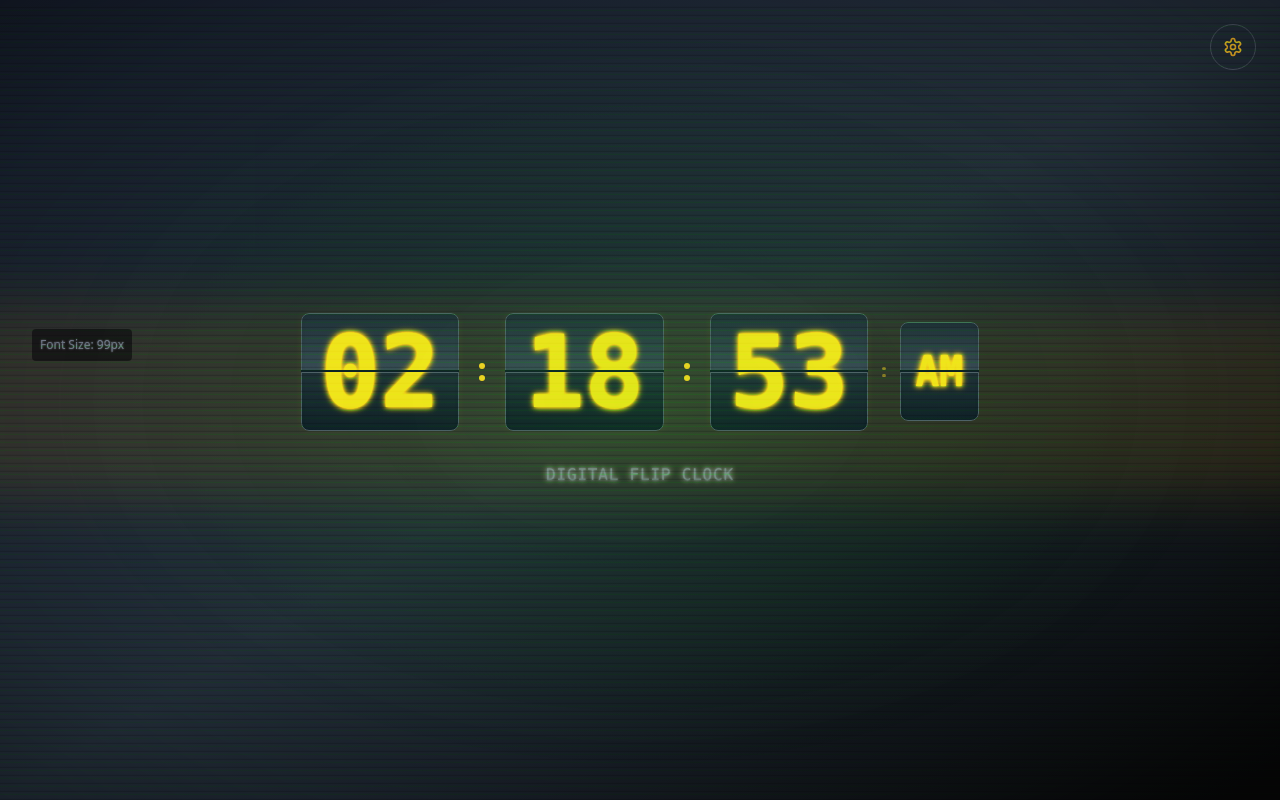
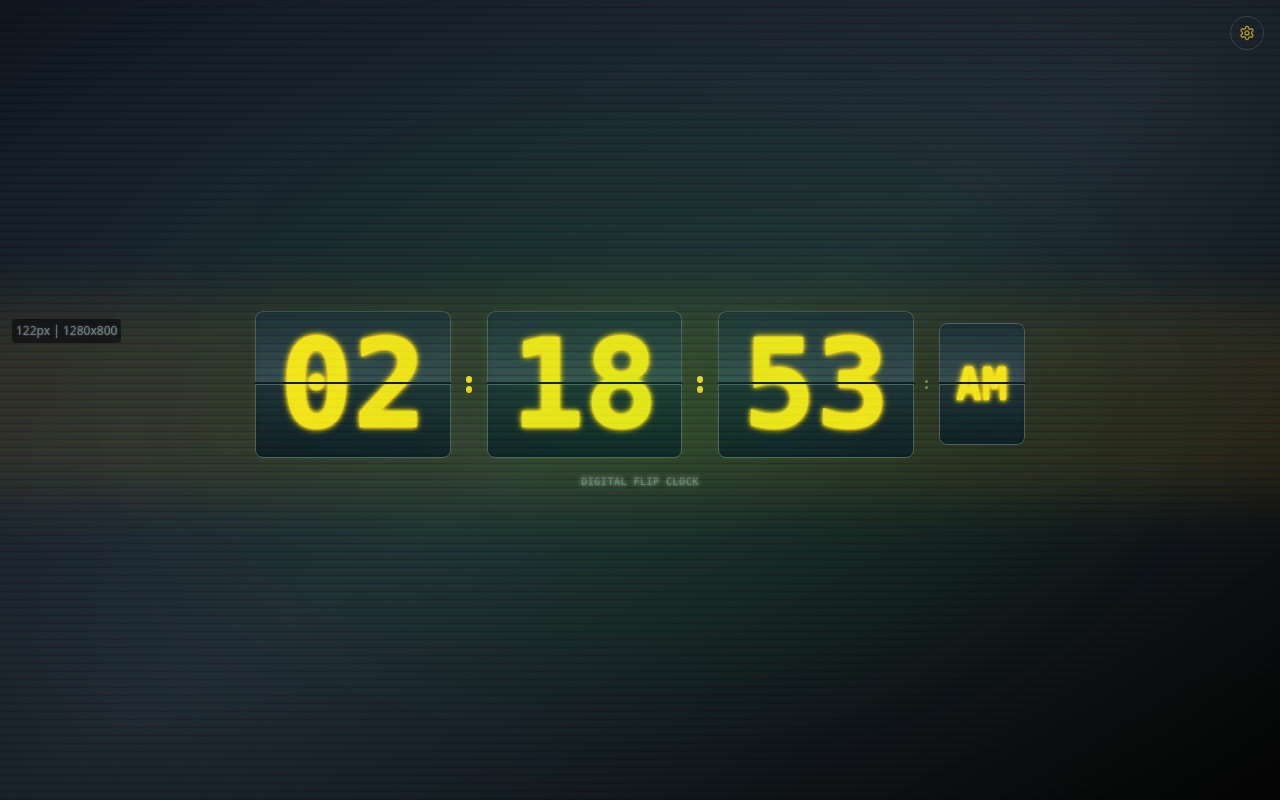
Before and after one commit to Go1/CRTClock, a React (Vite) app: page / in a window 1280 px wide. Built offline with nearby package versions, Linux system fonts and the light colour scheme.

Commit message:
Improve Dynamic Font Sizing and Window Resize Handling

```diff
--- a/src/components/FlipClock.tsx
+++ b/src/components/FlipClock.tsx
@@ -10,7 +10,9 @@ const FlipClock: React.FC = () => {
   const [time, setTime] = useState(new Date());
   const [isSettingsOpen, setIsSettingsOpen] = useState(false);
   const [calculatedFontSize, setCalculatedFontSize] = useState(80);
+  const [windowSize, setWindowSize] = useState({ width: 0, height: 0 });
   const clockContainerRef = useRef<HTMLDivElement>(null);
+  const resizeTimeoutRef = useRef<NodeJS.Timeout>();
   const { settings, updateSettings } = useSettings();
 
   useEffect(() => {
@@ -21,7 +23,24 @@ const FlipClock: React.FC = () => {
     return () => clearInterval(timer);
   }, []);
 
-  // 動的フォントサイズ計算関数
+  // ウィンドウサイズの追跡
+  useEffect(() => {
+    const updateWindowSize = () => {
+      setWindowSize({
+        width: window.innerWidth,
+        height: window.innerHeight,
+      });
+    };
+
+    // 初回設定
+    updateWindowSize();
+
+    // リサイズイベントリスナー
+    window.addEventListener('resize', updateWindowSize);
+    return () => window.removeEventListener('resize', updateWindowSize);
+  }, []);
+
+  // 動的フォントサイズ計算関数（より積極的なサイズ最大化）
   const calculateAndSetFontSize = useCallback(() => {
     if (!clockContainerRef.current) return;
 
@@ -30,7 +49,7 @@ const FlipClock: React.FC = () => {
 
     // コンテナサイズが取得できない場合は処理を延期
     if (containerWidth === 0 || containerHeight === 0) {
-      setTimeout(calculateAndSetFontSize, 100);
+      setTimeout(calculateAndSetFontSize, 50);
       return;
     }
 
@@ -39,12 +58,12 @@ const FlipClock: React.FC = () => {
     // 表示要素数を計算
     let elementCount = 2; // 時・分は必須
     if (settings.showSeconds) elementCount += 1; // 秒
-    if (settings.timeFormat === '12h') elementCount += 0.4; // AM/PM（小さいので0.4カウント）
+    if (settings.timeFormat === '12h') elementCount += 0.3; // AM/PM（小さいので0.3カウント）
 
     // セパレーター数を計算
     let separatorCount = 1; // 時:分の間
     if (settings.showSeconds) separatorCount += 1; // 分:秒の間
-    if (settings.timeFormat === '12h') separatorCount += 0.3; // AM/PM前の小さなセパレーター
+    if (settings.timeFormat === '12h') separatorCount += 0.2; // AM/PM前の小さなセパレーター
 
     console.log('Elements:', { elementCount, separatorCount });
 
@@ -53,8 +72,8 @@ const FlipClock: React.FC = () => {
 
     // 各要素の推定幅比率（フォントサイズに対する比率）
     const digitWidthRatio = flipWidthMultiplier;
-    const separatorWidthRatio = 0.15;
-    const ampmWidthRatio = 0.8;
+    const separatorWidthRatio = 0.12; // セパレーターを少し小さく
+    const ampmWidthRatio = 0.6; // AM/PMも少し小さく
 
     // 総幅比率の計算
     let totalWidthRatio = elementCount * digitWidthRatio + separatorCount * separatorWidthRatio;
@@ -64,9 +83,9 @@ const FlipClock: React.FC = () => {
 
     console.log('Width ratios:', { digitWidthRatio, totalWidthRatio });
 
-    // 利用可能な領域（マージンを考慮）
-    const availableWidth = containerWidth * 0.95;
-    const availableHeight = containerHeight * 0.8;
+    // 利用可能な領域（マージンを最小限に）
+    const availableWidth = containerWidth * 0.98; // 98%を使用
+    const availableHeight = containerHeight * 0.85; // 85%を使用（ラベル分を考慮）
 
     console.log('Available space:', { availableWidth, availableHeight });
 
@@ -81,14 +100,14 @@ const FlipClock: React.FC = () => {
     // 小さい方を採用（画面に収まるように）
     let baseFontSize = Math.min(fontSizeFromWidth, fontSizeFromHeight);
 
-    // ユーザー設定による調整係数
+    // ユーザー設定による調整係数（より積極的に）
     const fontSizeMultipliers = {
-      small: 0.6,
-      medium: 0.8,
+      small: 0.7,
+      medium: 0.85,
       large: 1.0,
-      'extra-large': 1.2,
-      massive: 1.4,
-      gigantic: 1.6,
+      'extra-large': 1.15,
+      massive: 1.3,
+      gigantic: 1.5,
     };
 
     const multiplier = fontSizeMultipliers[settings.fontSize] || 1.0;
@@ -96,9 +115,9 @@ const FlipClock: React.FC = () => {
 
     console.log('Base font size with multiplier:', { baseFontSize, multiplier });
 
-    // 最小・最大値の制限
-    const minFontSize = 24;
-    const maxFontSize = Math.min(containerWidth * 0.4, containerHeight * 0.6);
+    // 最小・最大値の制限（より大きなサイズを許可）
+    const minFontSize = 32;
+    const maxFontSize = Math.min(containerWidth * 0.6, containerHeight * 0.8); // より大きなサイズを許可
 
     const finalFontSize = Math.max(minFontSize, Math.min(maxFontSize, baseFontSize));
 
@@ -107,25 +126,33 @@ const FlipClock: React.FC = () => {
     setCalculatedFontSize(Math.round(finalFontSize));
   }, [settings.showSeconds, settings.timeFormat, settings.flipMode, settings.fontSize]);
 
-  // 初回計算とリサイズ時の再計算
+  // 初回計算
   useEffect(() => {
-    // 少し遅延させてDOMが完全に構築されてから計算
     const timer = setTimeout(calculateAndSetFontSize, 100);
+    return () => clearTimeout(timer);
+  }, [calculateAndSetFontSize]);
 
-    const handleResize = () => {
+  // ウィンドウサイズ変更時の再計算（デバウンス付き）
+  useEffect(() => {
+    if (resizeTimeoutRef.current) {
+      clearTimeout(resizeTimeoutRef.current);
+    }
+
+    resizeTimeoutRef.current = setTimeout(() => {
       calculateAndSetFontSize();
+    }, 100); // 100msのデバウンス
+
+    return () => {
+      if (resizeTimeoutRef.current) {
+        clearTimeout(resizeTimeoutRef.current);
+      }
     };
-
-    window.addEventListener('resize', handleResize);
-    return () => {
-      clearTimeout(timer);
-      window.removeEventListener('resize', handleResize);
-    };
-  }, [calculateAndSetFontSize]);
+  }, [windowSize.width, windowSize.height, calculateAndSetFontSize]);
 
   // 設定変更時の再計算
   useEffect(() => {
-    calculateAndSetFontSize();
+    const timer = setTimeout(calculateAndSetFontSize, 50);
+    return () => clearTimeout(timer);
   }, [calculateAndSetFontSize]);
 
   const formatTime = (date: Date) => {
@@ -208,8 +235,8 @@ const FlipClock: React.FC = () => {
 
   // AM/PMフリップコンポーネント
   const AMPMFlip: React.FC<{ ampm: string }> = ({ ampm }) => {
-    const ampmFontSize = calculatedFontSize * 0.4; // AM/PMは40%のサイズ
-    const ampmWidth = calculatedFontSize * 0.8;
+    const ampmFontSize = calculatedFontSize * 0.35; // AM/PMは35%のサイズ
+    const ampmWidth = calculatedFontSize * 0.7;
     const ampmHeight = calculatedFontSize * 1.0;
 
     const getBorderRadius = () => {
@@ -278,21 +305,21 @@ const FlipClock: React.FC = () => {
     );
   };
 
-  // セパレーターサイズを動的計算
-  const separatorSize = Math.max(6, calculatedFontSize * 0.06);
-  const separatorSpacing = Math.max(12, calculatedFontSize * 0.12);
-  const flipSpacing = Math.max(8, calculatedFontSize * 0.08);
+  // セパレーターサイズを動的計算（より小さく）
+  const separatorSize = Math.max(4, calculatedFontSize * 0.05);
+  const separatorSpacing = Math.max(8, calculatedFontSize * 0.08);
+  const flipSpacing = Math.max(6, calculatedFontSize * 0.06);
 
   const renderSingleDigitMode = () => (
     <>
       {/* Hours */}
-      <div className="flex flex-shrink-0" style={{ gap: `${flipSpacing * 0.3}px` }}>
+      <div className="flex flex-shrink-0" style={{ gap: `${flipSpacing * 0.25}px` }}>
         <FlipDigit digit={hours[0]} fontSize={calculatedFontSize} fontColor={settings.fontColor} displayFlavor={settings.displayFlavor} fontFamily={settings.fontFamily} crtEffects={settings.crtEffects} fontGlow={settings.fontGlow} />
         <FlipDigit digit={hours[1]} fontSize={calculatedFontSize} fontColor={settings.fontColor} displayFlavor={settings.displayFlavor} fontFamily={settings.fontFamily} crtEffects={settings.crtEffects} fontGlow={settings.fontGlow} />
       </div>
 
       {/* Separator */}
-      <div className="flex flex-col justify-center flex-shrink-0" style={{ gap: `${separatorSpacing * 0.5}px`, padding: `0 ${separatorSpacing}px` }}>
+      <div className="flex flex-col justify-center flex-shrink-0" style={{ gap: `${separatorSpacing * 0.4}px`, padding: `0 ${separatorSpacing * 0.8}px` }}>
         <div
           className={`${separatorColorClass} ${settings.displayFlavor === 'retro-8bit' ? 'rounded-none' : 'rounded-full'} shadow-sm`}
           style={{ width: `${separatorSize}px`, height: `${separatorSize}px` }}
@@ -304,7 +331,7 @@ const FlipClock: React.FC = () => {
       </div>
 
       {/* Minutes */}
-      <div className="flex flex-shrink-0" style={{ gap: `${flipSpacing * 0.3}px` }}>
+      <div className="flex flex-shrink-0" style={{ gap: `${flipSpacing * 0.25}px` }}>
         <FlipDigit digit={minutes[0]} fontSize={calculatedFontSize} fontColor={settings.fontColor} displayFlavor={settings.displayFlavor} fontFamily={settings.fontFamily} crtEffects={settings.crtEffects} fontGlow={settings.fontGlow} />
         <FlipDigit digit={minutes[1]} fontSize={calculatedFontSize} fontColor={settings.fontColor} displayFlavor={settings.displayFlavor} fontFamily={settings.fontFamily} crtEffects={settings.crtEffects} fontGlow={settings.fontGlow} />
       </div>
@@ -313,7 +340,7 @@ const FlipClock: React.FC = () => {
       {settings.showSeconds && (
         <>
           {/* Separator */}
-          <div className="flex flex-col justify-center flex-shrink-0" style={{ gap: `${separatorSpacing * 0.5}px`, padding: `0 ${separatorSpacing}px` }}>
+          <div className="flex flex-col justify-center flex-shrink-0" style={{ gap: `${separatorSpacing * 0.4}px`, padding: `0 ${separatorSpacing * 0.8}px` }}>
             <div
               className={`${separatorColorClass} ${settings.displayFlavor === 'retro-8bit' ? 'rounded-none' : 'rounded-full'} shadow-sm`}
               style={{ width: `${separatorSize}px`, height: `${separatorSize}px` }}
@@ -325,7 +352,7 @@ const FlipClock: React.FC = () => {
           </div>
 
           {/* Seconds */}
-          <div className="flex flex-shrink-0" style={{ gap: `${flipSpacing * 0.3}px` }}>
+          <div className="flex flex-shrink-0" style={{ gap: `${flipSpacing * 0.25}px` }}>
             <FlipDigit digit={seconds[0]} fontSize={calculatedFontSize} fontColor={settings.fontColor} displayFlavor={settings.displayFlavor} fontFamily={settings.fontFamily} crtEffects={settings.crtEffects} fontGlow={settings.fontGlow} />
             <FlipDigit digit={seconds[1]} fontSize={calculatedFontSize} fontColor={settings.fontColor} displayFlavor={settings.displayFlavor} fontFamily={settings.fontFamily} crtEffects={settings.crtEffects} fontGlow={settings.fontGlow} />
           </div>
@@ -335,14 +362,14 @@ const FlipClock: React.FC = () => {
       {/* AM/PM */}
       {settings.timeFormat === '12h' && (
         <>
-          <div className="flex flex-col justify-center flex-shrink-0" style={{ gap: `${separatorSpacing * 0.3}px`, padding: `0 ${separatorSpacing * 0.5}px` }}>
+          <div className="flex flex-col justify-center flex-shrink-0" style={{ gap: `${separatorSpacing * 0.25}px`, padding: `0 ${separatorSpacing * 0.4}px` }}>
             <div
               className={`${separatorColorClass} ${settings.displayFlavor === 'retro-8bit' ? 'rounded-none' : 'rounded-full'} shadow-sm opacity-50`}
-              style={{ width: `${separatorSize * 0.6}px`, height: `${separatorSize * 0.6}px` }}
+              style={{ width: `${separatorSize * 0.5}px`, height: `${separatorSize * 0.5}px` }}
             ></div>
             <div
               className={`${separatorColorClass} ${settings.displayFlavor === 'retro-8bit' ? 'rounded-none' : 'rounded-full'} shadow-sm opacity-50`}
-              style={{ width: `${separatorSize * 0.6}px`, height: `${separatorSize * 0.6}px` }}
+              style={{ width: `${separatorSize * 0.5}px`, height: `${separatorSize * 0.5}px` }}
             ></div>
           </div>
           <AMPMFlip ampm={ampm} />
@@ -359,7 +386,7 @@ const FlipClock: React.FC = () => {
       </div>
 
       {/* Separator */}
-      <div className="flex flex-col justify-center flex-shrink-0" style={{ gap: `${separatorSpacing * 0.5}px`, padding: `0 ${separatorSpacing}px` }}>
+      <div className="flex flex-col justify-center flex-shrink-0" style={{ gap: `${separatorSpacing * 0.4}px`, padding: `0 ${separatorSpacing * 0.8}px` }}>
         <div
           className={`${separatorColorClass} ${settings.displayFlavor === 'retro-8bit' ? 'rounded-none' : 'rounded-full'} shadow-sm`}
           style={{ width: `${separatorSize}px`, height: `${separatorSize}px` }}
@@ -379,7 +406,7 @@ const FlipClock: React.FC = () => {
       {settings.showSeconds && (
         <>
           {/* Separator */}
-          <div className="flex flex-col justify-center flex-shrink-0" style={{ gap: `${separatorSpacing * 0.5}px`, padding: `0 ${separatorSpacing}px` }}>
+          <div className="flex flex-col justify-center flex-shrink-0" style={{ gap: `${separatorSpacing * 0.4}px`, padding: `0 ${separatorSpacing * 0.8}px` }}>
             <div
               className={`${separatorColorClass} ${settings.displayFlavor === 'retro-8bit' ? 'rounded-none' : 'rounded-full'} shadow-sm`}
               style={{ width: `${separatorSize}px`, height: `${separatorSize}px` }}
@@ -400,14 +427,14 @@ const FlipClock: React.FC = () => {
       {/* AM/PM */}
       {settings.timeFormat === '12h' && (
         <>
-          <div className="flex flex-col justify-center flex-shrink-0" style={{ gap: `${separatorSpacing * 0.3}px`, padding: `0 ${separatorSpacing * 0.5}px` }}>
+          <div className="flex flex-col justify-center flex-shrink-0" style={{ gap: `${separatorSpacing * 0.25}px`, padding: `0 ${separatorSpacing * 0.4}px` }}>
             <div
               className={`${separatorColorClass} ${settings.displayFlavor === 'retro-8bit' ? 'rounded-none' : 'rounded-full'} shadow-sm opacity-50`}
-              style={{ width: `${separatorSize * 0.6}px`, height: `${separatorSize * 0.6}px` }}
+              style={{ width: `${separatorSize * 0.5}px`, height: `${separatorSize * 0.5}px` }}
             ></div>
             <div
               className={`${separatorColorClass} ${settings.displayFlavor === 'retro-8bit' ? 'rounded-none' : 'rounded-full'} shadow-sm opacity-50`}
-              style={{ width: `${separatorSize * 0.6}px`, height: `${separatorSize * 0.6}px` }}
+              style={{ width: `${separatorSize * 0.5}px`, height: `${separatorSize * 0.5}px` }}
             ></div>
           </div>
           <AMPMFlip ampm={ampm} />
@@ -429,7 +456,7 @@ const FlipClock: React.FC = () => {
   };
 
   return (
-    <div className={`group flex items-center justify-center min-h-screen ${flavorStyles.background} px-2 sm:px-4 py-4 sm:py-8 ${settings.crtEffects ? 'crt-container' : ''}`}>
+    <div className={`group flex items-center justify-center min-h-screen ${flavorStyles.background} px-1 py-2 ${settings.crtEffects ? 'crt-container' : ''}`}>
       {/* CRT Effects */}
       {settings.crtEffects && (
         <>
@@ -443,10 +470,10 @@ const FlipClock: React.FC = () => {
       {/* Settings Button - Hidden by default, shown on hover */}
       <button
         onClick={() => setIsSettingsOpen(true)}
-        className={`fixed top-6 right-6 p-3 ${settings.displayFlavor === 'material' ? 'bg-white/80 hover:bg-white/90' : 'bg-gray-800/80 hover:bg-gray-700/80'} backdrop-blur-sm rounded-full ${settings.displayFlavor === 'material' ? 'border border-gray-200' : 'border border-gray-600'} transition-all duration-300 z-40 opacity-0 group-hover:opacity-100 translate-y-2 group-hover:translate-y-0`}
+        className={`fixed top-4 right-4 p-2 ${settings.displayFlavor === 'material' ? 'bg-white/80 hover:bg-white/90' : 'bg-gray-800/80 hover:bg-gray-700/80'} backdrop-blur-sm rounded-full ${settings.displayFlavor === 'material' ? 'border border-gray-200' : 'border border-gray-600'} transition-all duration-300 z-40 opacity-0 group-hover:opacity-100 translate-y-2 group-hover:translate-y-0`}
         aria-label="設定を開く"
       >
-        <Settings className={`w-5 h-5 ${getSettingsButtonColor()}`} />
+        <Settings className={`w-4 h-4 ${getSettingsButtonColor()}`} />
       </button>
 
       {/* Full Screen Clock Container */}
@@ -455,8 +482,8 @@ const FlipClock: React.FC = () => {
         className={`relative w-full h-full flex flex-col justify-center items-center ${settings.crtEffects ? 'crt-content' : ''}`}
       >
         {/* Debug Info - Remove in production */}
-        <div className="fixed top-4 left-4 text-xs text-gray-500 bg-black/50 p-2 rounded z-50">
-          Font Size: {calculatedFontSize}px
+        <div className="fixed top-2 left-2 text-xs text-gray-500 bg-black/50 p-1 rounded z-50">
+          {calculatedFontSize}px | {windowSize.width}x{windowSize.height}
         </div>
 
         {/* Clock Display */}
@@ -466,8 +493,11 @@ const FlipClock: React.FC = () => {
           </div>
 
           {/* Clock Label */}
-          <div className="text-center mt-4 sm:mt-6 lg:mt-8">
-            <p className={`${settings.displayFlavor === 'material' ? 'text-gray-600' : 'text-gray-400'} text-xs sm:text-sm lg:text-base font-medium tracking-wider uppercase ${fontFamilyClass} opacity-60`}>
+          <div className="text-center mt-2 sm:mt-4">
+            <p
+              className={`${settings.displayFlavor === 'material' ? 'text-gray-600' : 'text-gray-400'} font-medium tracking-wider uppercase ${fontFamilyClass} opacity-50`}
+              style={{ fontSize: `${Math.max(10, calculatedFontSize * 0.08)}px` }}
+            >
               Digital Flip Clock
             </p>
           </div>
```
